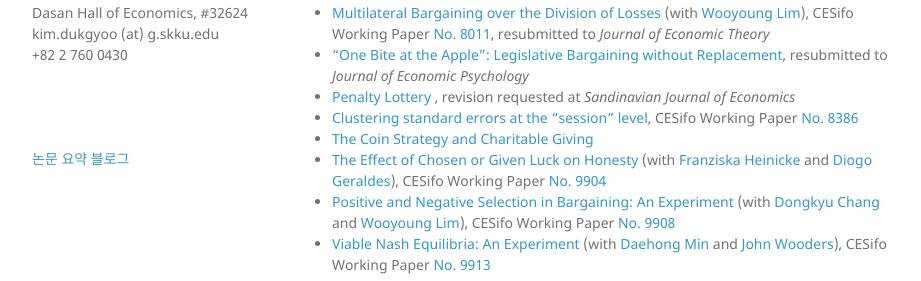
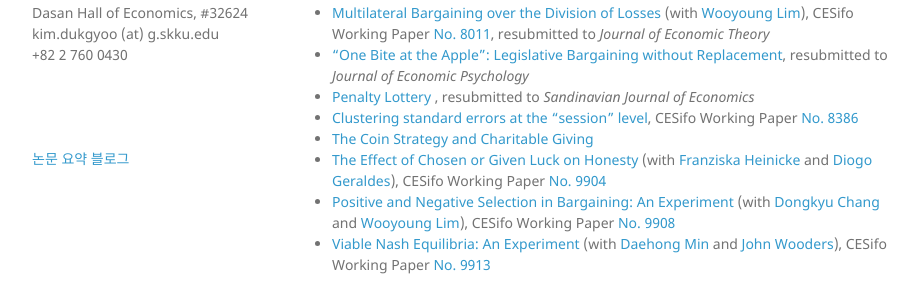
Before and after one commit to kimdukgyoo/kimdukgyoo.github.io, a Jekyll site: the page built from index.md, in a window 1280 px wide and 900 px high, scrolled down 505 px. Shown: the part 429-710 px from the top of the window, without its empty margins (178-1099 px from the left). Built offline with Jekyll 4.4.1, drawn with Linux system fonts in a browser that asks for light colours; our own code applies the rules of GitHub Pages for plain Markdown files.

Commit message:
Update index.md

```diff
--- a/index.md
+++ b/index.md
@@ -25,7 +25,7 @@ Volume 55, No.1 <a href="https://kimdukgyoo.github.io/PDFfiles/MBContest.pdf" ta
 ## Working Papers
 * <a href="https://kimdukgyoo.github.io/PDFfiles/MBL.pdf" target="_blank">Multilateral Bargaining over the Division of Losses</a> (with <a href="http://wooyoung.people.ust.hk/" target="_blank">Wooyoung Lim</a>), CESifo Working Paper <a href="https://www.cesifo.org/DocDL/cesifo1_wp8011.pdf" target="_blank">No. 8011</a>, resubmitted to _Journal of Economic Theory_
 * <a href="https://kimdukgyoo.github.io/PDFfiles/OneBiteAtTheApple.pdf" target="_blank"> "One Bite at the Apple": Legislative Bargaining without Replacement</a>, resubmitted to _Journal of Economic Psychology_
-* <a href="https://kimdukgyoo.github.io/PDFfiles/Penalty_Lottery.pdf" target="_blank"> Penalty Lottery </a>, revision requested at _Sandinavian Journal of Economics_
+* <a href="https://kimdukgyoo.github.io/PDFfiles/Penalty_Lottery.pdf" target="_blank"> Penalty Lottery </a>, resubmitted to _Sandinavian Journal of Economics_
 * <a href="https://kimdukgyoo.github.io/PDFfiles/ClusteringSEsession.pdf" target="_blank">Clustering standard errors at the "session" level</a>, CESifo Working Paper <a href="https://www.cesifo.org/DocDL/cesifo1_wp8386.pdf" target="_blank">No. 8386</a>
 * <a href="https://kimdukgyoo.github.io/PDFfiles/CoinStrategyandCharitableGiving.pdf" target="_blank"> The Coin Strategy and Charitable Giving</a>
 * <a href="https://kimdukgyoo.github.io/PDFfiles/LuckLying.pdf" target="_blank"> The Effect of Chosen or Given Luck on Honesty</a> (with <a href="https://sites.google.com/view/franziskaheinicke/research?authuser=0" target="_blank">Franziska Heinicke</a> and <a href="https://sites.google.com/site/diogogeraldes/research" target="_blank">Diogo Geraldes</a>), CESifo Working Paper <a href="https://www.cesifo.org/en/publikationen/2022/working-paper/effect-chosen-or-given-luck-honesty" target="_blank">No. 9904</a>
```
